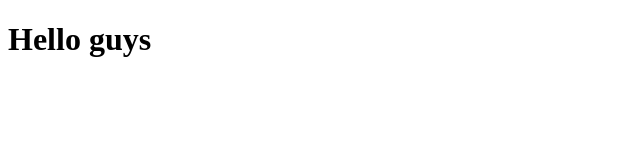
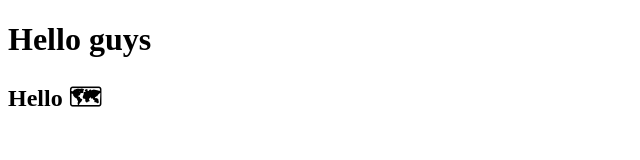
Before and after one commit to ShivamRShukla/learngit, a plain HTML site: page index.html in a window 1280 px wide. Shown: the whole page, without its empty margins (0-640 px from the left). Drawn offline with Linux system fonts and the light colour scheme.

```diff
--- a/index.html
+++ b/index.html
@@ -8,5 +8,6 @@
 </head>
 <body>
     <h1>Hello guys</h1>
+    <h2>Hello 🗺 </h2>
 </body>
 </html>
```
